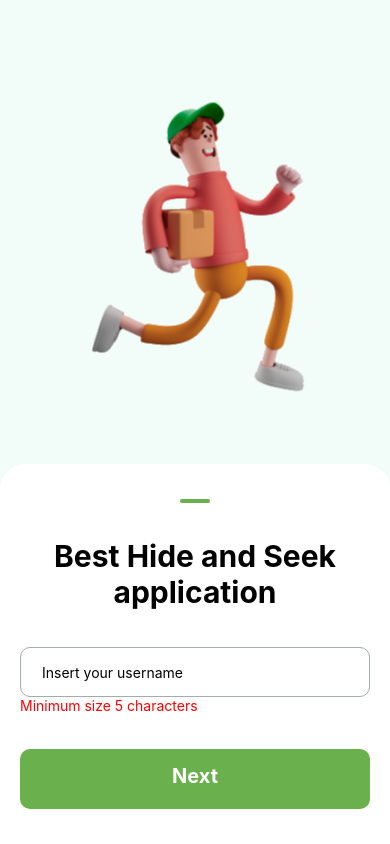
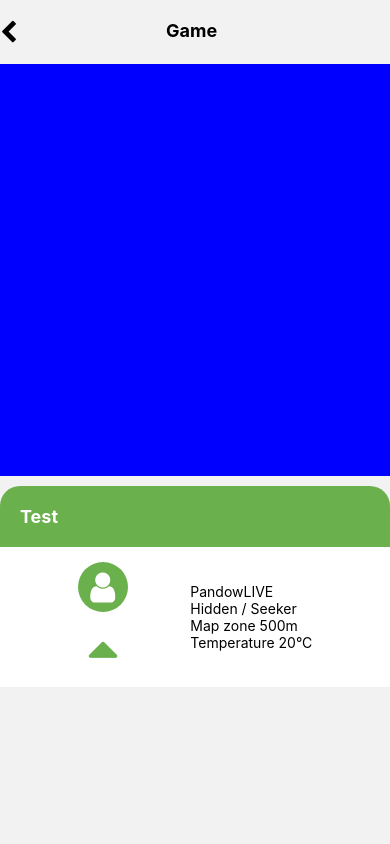
Before and after one commit to PandowLIVE/TrackME, a React Native app: screen /Game in a window 390 px wide. Built offline with nearby package versions, Linux system fonts and the light colour scheme.

Commit message:
✨Game page

```diff
--- a/App.tsx
+++ b/App.tsx
@@ -6,6 +6,7 @@
 import LoginPage from './src/pages/LoginPage';
 import RegisterPage from './src/pages/RegisterPage';
 import WaitingRoom from './src/pages/WaitingRoom';
+import Game from './src/pages/Game';
 
 const Stack = createStackNavigator();
 
@@ -21,6 +22,7 @@
         <Stack.Screen name="Introduction" component={IntroductionPage} />
         <Stack.Screen name="Login" component={LoginPage} />
         <Stack.Screen name="Register" component={RegisterPage} />
+        <Stack.Screen name="Game" component={Game} />
 
         <Stack.Screen name="WaitingRoom" component={WaitingRoom} />
       </Stack.Navigator>
--- /dev/null
+++ b/src/component/GameSection.tsx
@@ -0,0 +1,69 @@
+import React from 'react';
+import { StyleSheet, TouchableOpacity, View, Text } from 'react-native';
+import Icon from 'react-native-vector-icons/FontAwesome';
+
+import { COLORS } from '../utils/utils';
+
+interface Props {
+  pseudo: string;
+  zone: number;
+  temperature: number;
+}
+
+const GameSection: React.FC<Props> = ({ pseudo, zone, temperature }) => {
+  return (
+    <View style={styles.view}>
+      <View>
+        <View style={styles.iconShadow}>
+          <Icon name="user" color={COLORS.white} size={35} />
+        </View>
+        <View style={styles.borderDot}></View>
+        <Icon
+          style={styles.icon}
+          name="caret-up"
+          color={COLORS['green']}
+          size={50}
+        />
+      </View>
+      <View>
+        <Text>{pseudo}</Text>
+        <Text>Hidden / Seeker</Text>
+        <Text>Map zone {zone}m</Text>
+        <Text>Temperature {temperature}°C</Text>
+      </View>
+    </View>
+  );
+};
+
+const styles = StyleSheet.create({
+  view: {
+    width: '100%',
+    flexDirection: 'row',
+    alignItems: 'center',
+    justifyContent: 'space-evenly',
+    padding: 15,
+    backgroundColor: 'white',
+    maxHeight: 200,
+  },
+  borderDot: {
+    borderLeftColor: COLORS.green,
+    borderStyle: 'dashed',
+    borderLeftWidth: 1.5,
+    height: '30%',
+    marginHorizontal: '17.5%',
+    marginVertical: 5,
+  },
+  iconShadow: {
+    width: 50,
+    height: 50,
+    justifyContent: 'center',
+    alignItems: 'center',
+    backgroundColor: '#6AB04C',
+    borderRadius: 100,
+  },
+  icon: {
+    marginLeft: 11,
+  },
+});
+
+export default GameSection;
--- /dev/null
+++ b/src/pages/Game.tsx
@@ -0,0 +1,84 @@
+import React from 'react';
+import { SafeAreaView, StyleSheet, Text, View } from 'react-native';
+import { useNavigation, Link } from '@react-navigation/native';
+import { StackNavigationProp } from '@react-navigation/stack';
+import Icon from 'react-native-vector-icons/FontAwesome';
+
+import { COLORS } from '../utils/utils';
+import { ScrollView } from 'react-native-gesture-handler';
+import GameSection from '../component/GameSection';
+
+type RootStackParamList = {
+  Game: undefined;
+};
+
+type NavigationProp = StackNavigationProp<RootStackParamList, 'Game'>;
+
+function Game(): JSX.Element {
+  const navigation = useNavigation<NavigationProp>();
+
+  return (
+    <SafeAreaView style={styles.body}>
+      <View style={styles.header}>
+        <Link to="/WaitingRoom">
+          <Icon name="chevron-left" color={COLORS['text-dark']} size={24} />
+        </Link>
+        <Text style={styles.pageTitle}>Game</Text>
+        <View style={{ width: 24 }}></View>
+      </View>
+      <View style={styles.map}></View>
+      <ScrollView>
+        <View style={styles.bottomSection}>
+          <Text style={styles.viewTitle}>Test</Text>
+        </View>
+        <GameSection pseudo={'PandowLIVE'} zone={500} temperature={20} />
+      </ScrollView>
+    </SafeAreaView>
+  );
+}
+
+const styles = StyleSheet.create({
+  body: {
+    width: '100%',
+    height: '100%',
+    justifyContent: 'space-between',
+    paddingBottom: 20,
+  },
+  header: {
+    marginVertical: 20,
+    flexDirection: 'row',
+    justifyContent: 'space-between',
+  },
+  pageTitle: {
+    color: COLORS['text-dark'],
+    fontWeight: 'bold',
+    fontSize: 18,
+  },
+  viewTitle: {
+    color: COLORS.white,
+    fontWeight: 'bold',
+    fontSize: 18,
+  },
+  description: {
+    color: COLORS['text-gray'],
+    fontSize: 16,
+    marginTop: 15,
+    marginBottom: 5,
+  },
+  map: {
+    backgroundColor: 'blue',
+    width: '100%',
+    height: '50%',
+  },
+  bottomSection: {
+    backgroundColor: COLORS.green,
+    width: '100%',
+    borderTopEndRadius: 20,
+    borderTopStartRadius: 20,
+    marginTop: 10,
+    padding: 20,
+    bottom: 0,
+  },
+});
+
+export default Game;
--- a/src/pages/IntroductionPage.tsx
+++ b/src/pages/IntroductionPage.tsx
@@ -3,8 +3,8 @@
 import { useNavigation } from '@react-navigation/native';
 import { StackNavigationProp } from '@react-navigation/stack';
 import Geolocation from '@react-native-community/geolocation';
+
 import IntroBody from '../component/IntroBody';
-
 import { COLORS } from '../utils/utils';
 import IntroImage from '../component/IntroImage';
 
--- a/src/pages/WaitingRoom.tsx
+++ b/src/pages/WaitingRoom.tsx
@@ -11,9 +11,10 @@
 type RootStackParamList = {
   Login: undefined;
   WaitingRoom: undefined;
+  Game: undefined;
 };
 
-type NavigationProp = StackNavigationProp<RootStackParamList, 'Login'>;
+type NavigationProp = StackNavigationProp<RootStackParamList, 'WaitingRoom'>;
 
 function WaitingRoom(): JSX.Element {
   const navigation = useNavigation<NavigationProp>();
@@ -42,7 +43,11 @@
         <WaitingSection pseudo="Jacky" distance={1993} precision={4} />
       </ScrollView>
 
-      <IntroButton title="[0/2] Players ready" enable={false} cb={() => null} />
+      <IntroButton
+        title="[0/2] Players ready"
+        enable={false}
+        cb={() => navigation.navigate('Game')}
+      />
     </SafeAreaView>
   );
 }
```
